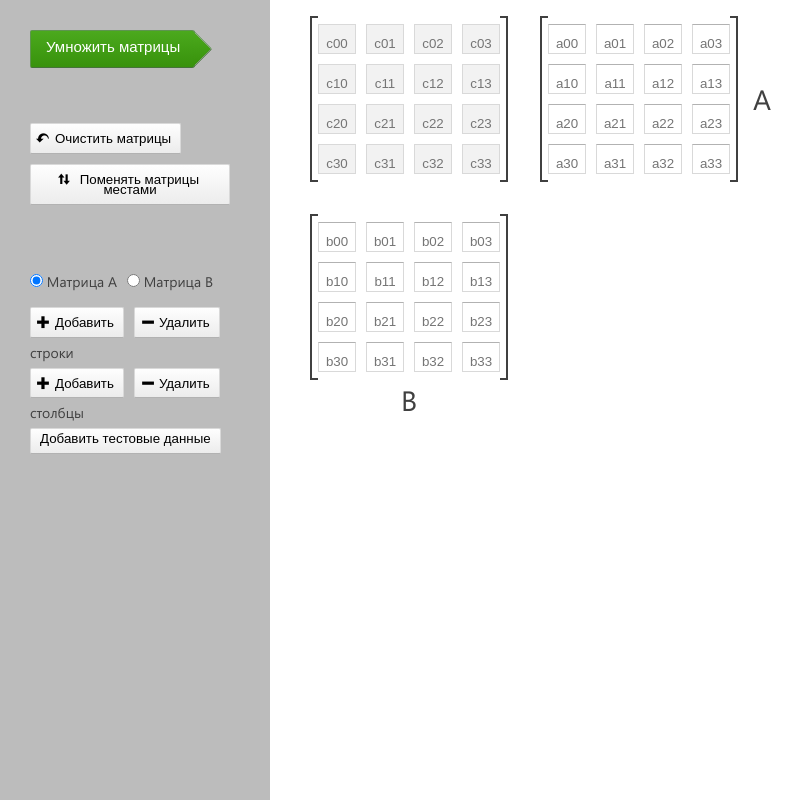
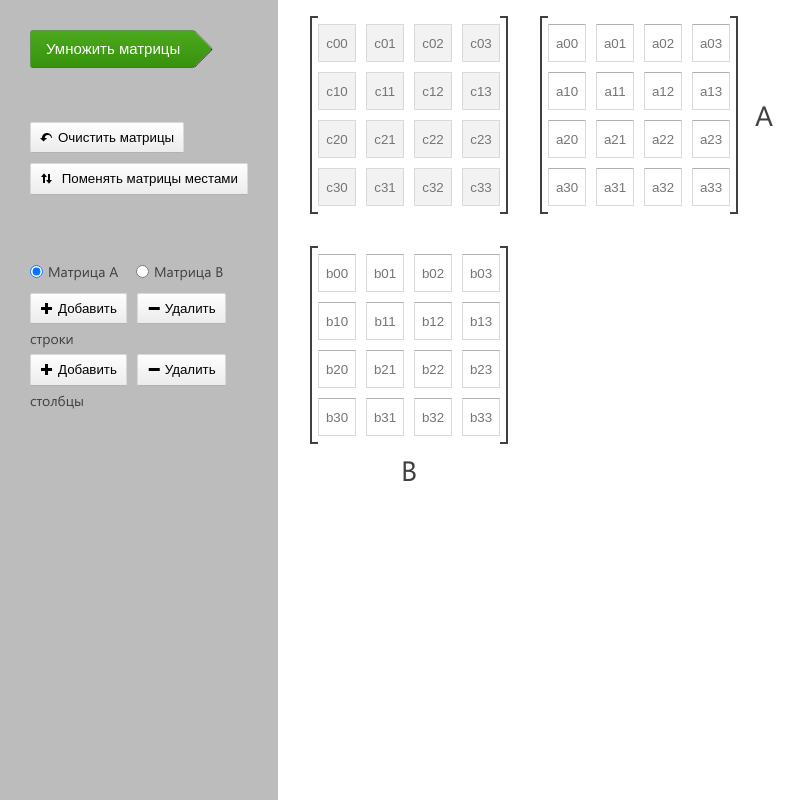
Before and after one commit to dzendev/portfolio-matrix, a plain HTML site: page index.html in a window 1280 px wide. Shown: the whole page, without its empty margins (0-805 px from the left). Drawn offline with Linux system fonts and the light colour scheme.

Commit message:
refactoring html and css

```diff
--- a/css/style.css
+++ b/css/style.css
@@ -1,4 +1,9 @@
-*{
+/*
+* Общие стили
+*/
+*,
+*::after,
+*::before{
 	margin: 0;
 	padding: 0;
 	box-sizing: border-box;
@@ -13,67 +18,267 @@ body{
 	font: 14px/20px 'SegoeUIRegular', Arial, Helvetica, sans-serif;
 	color:#404040;
 }
-.container{
+table{
+	border-collapse: collapse;
+}
+td{
+	padding: 5px;
+}
+input[type=text]{
+  outline: none;
+}
+/*
+* Стили страницы
+*/
+.l-container{
 	min-width: 960px;
 	min-height: 100%;
 	display: flex;
 }
 /* Левая колонка */
-#block-control{
+#l-control{
 	padding: 25px 30px;
-	width: 270px;
+	width: 278px;
 	background: #BCBCBC;
 }
-#block-control.error-mes{
+#l-control.is-error{
 	background: #f6c1c0;
 }
-#block-control.focus-bg{
+#l-control.is-active{
 	background: #5199db !important;
 }
-label{padding-right: 6px;}
-button{
-	line-height: 0.8;
-	display: inline-block;
-	margin: 5px 10px 5px 0;
+#l-control #l-generate-matrix{
+	margin-top: 62px;
+}
+#l-control #l-generate-matrix label {
+	display: inline-flex;
+	align-items: center;
+}
+#l-control #l-generate-matrix label + label {
+	margin-left: 14px;
+}
+#l-control #l-generate-matrix label input {
+	margin-right: 5px;
+}
+#l-control #l-generate-matrix #l-tr{
+	margin-top: 5px;
+}
+#l-clean-matrix{
+	margin-top: 49px;
+}
+#l-control #l-error-matrix {
+	color: #da0902;
+	padding-top: 40px;
+	line-height: 24px;
+}
+/* Правая колонка */
+.l-matrix{
+	padding: 0 24px 30px 24px;
+	flex: auto;
+	display: grid;
+	grid-template-rows: auto auto 1fr;
+	grid-template-columns: auto auto 1fr;
+}
+.l-matrix .matrix{
+	padding: 3px 0;
+	position: relative;
+	margin: 16px 27px 16px 11px;
+}
+.l-matrix .matrix:nth-child(3) {
+	grid-row-start: 2;
+}
+.l-matrix .matrix::before {
+	content: '';
+	border: 2px solid #404040;
+	border-right: 0;
+	height: 100%;
+	width: 8px;
+	position: absolute;
+	top: 0px;
+	left: -3px;
+}
+.l-matrix .matrix::after {
+	content: '';
+	border: 2px solid #404040;
+	border-left: 0;
+	height: 100%;
+	width: 8px;
+	position: absolute;
+	top: 0px;
+	right: -3px;
+}
+.l-matrix .matrix__name {
+	position: absolute;
+	font-size: 28px;
+	line-height: 28px;
+}
+.l-matrix #matA + .matrix__name {
+	right: -38px;
+	top: 50%;
+	transform: translateY(-14px);
+}
+.l-matrix #matB + .matrix__name {
+	left: 0;
+	bottom: -40px;
+	width: 100%;
+	text-align: center;
+}
+.l-matrix .matrix input{
+	border:1px solid #d9d9d9;
+	border-top: 1px solid #b2b2b2;
+	background: #fff;
+	color:#404040;
+	height: 38px;
+	width: 38px;
+	text-align: center;
+}
+.l-matrix .matrix input:focus{
+	border:1px solid #5199db;
+	box-shadow: 0px 0px 0px 1px rgba(81,153,219,1);
+}
+.l-matrix .matrix input.is-error{
+	border:1px solid #f6140d;
+	box-shadow: 0px 0px 0px 1px #f6140d;
+}
+.l-matrix .matrix input.is-error:focus{
+	border:1px solid #f6140d;
+	box-shadow: 0px 0px 0px 1px #f6140d;
+}
+.l-matrix .matrix input:disabled{
+	border:1px solid #d9d9d9;
+	background: #f2f2f2;
+}
+
+/**
+ * Модули
+ */
+/* Модуль кнопка */
+.btn{
+	line-height: 1;
+	margin: 5px 0;
 	cursor: pointer;
-	/*vertical-align: middle;*/
 	text-align: center;
-	padding: 5px 9px 8px 9px;
-	/*height: 34px;*/
+	padding: 8px 9px;
 	border: 1px solid #d9d9d9;
 	border-bottom:1px solid #b2b2b2;
 	background: -webkit-linear-gradient(top, #fefefe, #ececec );
 	background: linear-gradient(to bottom, #fefefe, #ececec );
 	border-radius: 2px;
 }
-button:hover{
+.btn + .btn {
+	margin-left: 6px;
+}
+.btn:hover{
 	border: 1px solid #d9d9d9;
 	border-bottom:1px solid #b2b2b2;
 	background: #dfdfdf;
 	background: -webkit-linear-gradient(top, #f2f2f2, #dfdfdf );
 	background: linear-gradient(to bottom, #f2f2f2, #dfdfdf );
 }
-button:active{
+.btn:active{
 	border: 1px solid #cccccc;
 	border-top:1px solid #a6a6a6;
 	background: #d9d9d9;
-	box-shadow: inset 0px 5px 10px -8px rgba(0,0,0,0.75) !important;
+	box-shadow: inset 0px 5px 10px -8px rgba(0,0,0,0.75);
 }
-button:focus {
+.btn:focus {
 	outline: none;
 	box-shadow: 0px 0px 0px 2px rgba(81,153,219,1);
 }
-button:disabled, button:disabled:active{
+.btn:disabled, .btn:disabled:active{
 	background: #F2F2F2;
 	box-shadow: none;
 	color:#8F8F8F;
 	cursor: default;
 	border: 1px solid #DEDEDE;
 }
+/* Зелёная кнопка */
+.btn.t-green{
+	overflow: visible;
+	display: block;
+	line-height: 0.7;
+	height: 38px;
+	color: #fff;
+	font-size: 15px;
+	border: 1px solid #5e9450;
+	border-bottom:1px solid #457339;
+	background: linear-gradient(to bottom, #4ba91d, #38920c );
+	border-radius: 3px 4px 4px 3px;
+	position: relative;
+	z-index: 1;
+	padding: 0;
+	display: flex;
+	align-items: center;
+	padding-left: 15px;
+	padding-right: 15px;
+}
+.btn.t-green:before{
+	content:'';
+	border-radius: 0px 3px 0px 0;
+	height: 26px;
+	width: 26px;
+	display: block;
+	position: absolute;
+	top: 5px;
+	right: -13px;
+	transform: rotateZ(45deg);
+	z-index: -1;
+	border-right: 1px solid #21381b;
+	border-top: 1px solid #5d8055;
+	background: linear-gradient(135deg, #4ba91d, #38920c );
+	background-clip: padding-box;
+	display: block !important;
+}
+.btn.t-green:hover{
+	border: 1px solid #527f4d;
+	border-bottom:1px solid #426c36;
+	background: linear-gradient(to bottom, #3b8d13, #317e0b );
+}
+.btn.t-green:hover:before{
+	border-top: 1px solid #527f4d;
+	border-right: 1px solid #334730;
+	background: linear-gradient(135deg, #3b8d13, #317e0b );
+}
+.btn.t-green:active{
+	border: 1px solid #51744c;
+	border-top:1px solid #3d5333;
+	background: #35840e;
+	box-shadow:
+		inset 0px 5px 10px -8px rgba(0,0,0,0.75);
+}
+.btn.t-green:active:before{
+	border-top: 1px solid #3a5e36;
+	border-right: 1px solid #51744c;
+	background: #35840e;
+	box-shadow: inset -2px 4px 6px -5px #000000bf;
+}
+.btn.t-green:focus{
+	box-shadow:
+		0 0 0 3px #BCBCBC,
+		0px 0px 0px 6px #48a51a;
+}
+.btn.t-green:focus:before{
+	box-shadow:
+		2px -2px 0 1px #BCBCBC,
+		4px -4px 0 2px #48a51a;
+}
+.btn.t-green:disabled, .btn.t-green:disabled:active{
+	border: 1px solid #DEDEDE;
+	background: #F2F2F2;
+	box-shadow: none;
+	color:#8F8F8F;
+	cursor: default;
+}
+.btn.t-green:disabled:before{
+	border-bottom: 1px solid #DEDEDE;
+	border-right: 1px solid #DEDEDE;
+	background: #F2F2F2;
+	box-shadow: none;
+}
+
+/* Модуль иконка */
 .icon{
 	position: relative;
-    top: 0px;
-    left:-4px;
 	display: inline-block;
 	font-family: 'konturIconic';
 	-webkit-font-smoothing: antialiased;
@@ -83,11 +288,10 @@ button:disabled, button:disabled:active{
 	line-height: 1;
 	overflow: visible;
 	z-index: 1;
+	font-size: 14px;
+	margin: -2px 4px 0 0;
 }
-button .icon{
-	font-size: 15px;
-}
-button .icon-clear:before{
+.icon-clear:before{
 	content: "\E012";
 }
 .icon-revers:before{
@@ -99,263 +303,3 @@ button .icon-clear:before{
 .icon-minus:before{
 	content: "\E01E";
 }
-#error-matrix{
-	color:#da0902;
-	padding-top:40px;
-	line-height: 24px;
-}
-#mult-matrix{
-	overflow: visible;
-	display: block;
-	/* padding-right: 11px; */
-	line-height: 0.7;
-	height: 38px;
-	color: #fff;
-	font-size: 15px;
-	border: 1px solid #5e9450;
-	border-bottom:1px solid #457339;
-	background: linear-gradient(to bottom, #4ba91d, #38920c );
-	border-radius: 2px 3px 3px 2px;
-	position: relative;
-	z-index: 1;
-	/* width: 200px; */
-	padding: 0;
-}
-#mult-matrix > span {
-	display: block;
-	width: calc(100% - 1px);
-	padding: 11px 14px 12px 15px;
-	position: relative;
-	border-radius: 2px;
-	height: 36px;
-	z-index: 2;
-	background: linear-gradient(to bottom, #4ba91d, #38920c );
-}
-#mult-matrix:before{
-	content:'';
-	/* overflow: visible; */
-	border-radius: 0px 2px 0px 0px;
-	height: 24px;
-	width: 24px;
-	display: block;
-	position: absolute;
-	top: 5px;
-	/* bottom:-1px; */
-	right: -13px;
-	transform: rotateZ(45deg);
-	z-index: -1;
-	/* right:-9px; */
-	/* border-right: 1px solid #5e9450; */
-	/* border-bottom:1px solid #457339; */
-	box-sizing: content-box;
-	border: 1px solid transparent;
-	border-right: 1px solid #457339;
-	border-top: 1px solid #5e9450;
-	background: linear-gradient(135deg, #4ba91d, #38920c );
-	background-clip: padding-box;
-	/* -webkit-transform: skew(-30deg); */
-	/* transform: skew(-30deg); */
-
-	/* border-radius: 0 2px 5px 0; */
-}
-/* #mult-matrix:focus:after{
-	box-shadow:
-	3px -2px 0 1px #BCBCBC, 6px -3px 0px 2px #48a51a;
-}*/
-#mult-matrix:focus{
-	/*box-shadow: 0px 0px 0px 2px rgba(81,153,219,1);*/
-	box-shadow:
-		0 0 0 3px #BCBCBC,
-		0px 0px 0px 6px #48a51a;
-}
-#mult-matrix:focus:before{
-	/*box-shadow: 3px 0px 0px 0px rgba(81,153,219,1);*/
-	/* box-shadow: 3px 2px 0 1px #BCBCBC, 5px 3px 0px 3px #48a51a; */
-	box-shadow: 2px -2px 0 1px #BCBCBC, 4px -4px 0 2px #48a51a;
-}
-/* #mult-matrix:before{
-	content:'';
-	overflow: visible;
-	height: 19px;
-	width: 13px;
-	display: block;
-	position: absolute;
-	bottom:-1px;
-	right:-9px;
-	border-right: 1px solid #5e9450;
-	border-bottom:1px solid #457339;
-	background: -webkit-linear-gradient(top, #419d14, #38920c );
-	background: linear-gradient(to bottom, #419d14, #38920c );
-	-webkit-transform: skew(-30deg);
-	transform: skew(-30deg);
-
-	border-radius: 0 2px 5px 0;
-}
-#mult-matrix:after{
-	content:'';
-	height: 20px;
-	width: 13px;
-	display: block;
-	position: absolute;
-	top:-1px;
-	right:-9px;
-	border-top: 1px solid #5e9450;
-	border-right: 1px solid #5e9450;
-	background: -webkit-linear-gradient(top, #4ba91d, #429e15 );
-	background: linear-gradient(to bottom, #4ba91d, #429e15 );
-	-webkit-transform: skew(30deg);
-	transform: skew(30deg);
-
-	border-radius: 0 5px 2px 0;
-}
-#mult-matrix:hover{
-	border: 1px solid #527f4d;
-	border-bottom:1px solid #426c36;
-	background: #dfdfdf;
-	background: -webkit-linear-gradient(top, #3b8d13, #317e0b );
-	background: linear-gradient(to bottom, #3b8d13, #317e0b );
-}
-#mult-matrix:hover:before{
-	border-right: 1px solid #527f4d;
-	border-bottom:1px solid #426c36;
-	background: -webkit-linear-gradient(top, #36850f, #317e0b );
-	background: linear-gradient(to bottom, #36850f, #317e0b );
-}
-#mult-matrix:hover:after{
-	border-top: 1px solid #527f4d;
-	border-right: 1px solid #527f4d;
-	background: -webkit-linear-gradient(top, #3b8d13, #36860f );
-	background: linear-gradient(to bottom, #3b8d13, #36860f );
-}
-#mult-matrix:active{
-	border: 1px solid #51744c;
-	border-top:1px solid #3d5333;
-	background: #35840e;
-	box-shadow: inset 0px 5px 10px -8px rgba(0,0,0,0.75) !important;
-}
-#mult-matrix:focus:after, #mult-matrix:focus:before{
-	/*box-shadow: 3px 0px 0px 0px rgba(81,153,219,1);*/
-	/*box-shadow:
-	4px 0 0 0 #BCBCBC,
-  	 6px 0px 0px 0px rgba(81,153,219,1);
-}*/
-
-#mult-matrix:active:before{
-	border-bottom: 1px solid #51744c;
-	border-right: 1px solid #51744c;
-	background: #35840e;
-	box-shadow: none;
-}
-#mult-matrix:active:after{
-	border-right: 1px solid #51744c;
-	border-top:1px solid #3d5333;
-	background: #35840e;
-	box-shadow: inset -4px 6px 10px -8px rgba(0,0,0,0.75);
-}
-#mult-matrix:disabled, #mult-matrix:disabled:active{
-	border: 1px solid #DEDEDE;
-	background: #F2F2F2;
-	box-shadow: none;
-	color:#8F8F8F;
-	cursor: default;
-}
-#mult-matrix:disabled:before{
-	border-bottom: 1px solid #DEDEDE;
-	border-right: 1px solid #DEDEDE;
-	background: #F2F2F2;
-	box-shadow: none;
-}
-#mult-matrix:disabled:after{
-	border-right: 1px solid #DEDEDE;
-	border-top:1px solid #DEDEDE;
-	background: #F2F2F2;
-	box-shadow: none;
-}
-#clean-matrix{
-	margin-top: 50px;
-}
-#generate-matrix{
-	margin-top: 62px;
-}
-#add-tr, #remove-tr{
-	margin-top: 15px;
-}
-/* Правая колонка */
-.block-matrix{
-	padding: 0 24px 30px 24px;
-	flex: auto;
-}
-table{border-collapse: collapse;}
-.block-matrix .row{
-	display: table-row;
-}
-.block-matrix .row .wrap-matrix{
-	display: table-cell;
-	padding: 16px 11px;
-}
-.wrap-matrix .lwm, .wrap-matrix .cwm, .wrap-matrix .rwm{
-	display: table-cell;
-}
-.wrap-matrix .lwm{
-	border: 2px solid #404040;
-	border-right: 0;
-	width: 8px;
-	transform: translate(5px, 0px);
-}
-.wrap-matrix .rwm{
-	border: 2px solid #404040;
-	border-left: 0;
-	width: 8px;
-	transform: translate(-5px, 0px);
-}
-.wrap-matrix .cwm{
-	padding: 3px 0;
-	position: relative;
-}
-.wrap-matrix .cwm td{
-	padding: 5px;
-}
-input[type=text]{
-  outline: none;
-}
-.wrap-matrix .cwm input{
-	border:1px solid #d9d9d9;
-	border-top: 1px solid #b2b2b2;
-	background: #fff;
-	color:#404040;
-	padding: 8px 0 0 0;
-	height: 30px;
-	width: 38px;
-	text-align: center;
-}
-.wrap-matrix .cwm input:focus{
-	border:1px solid #5199db;
-	box-shadow: 0px 0px 0px 1px rgba(81,153,219,1);
-}
-.wrap-matrix .cwm input.error-valid{
-	border:1px solid #f6140d !important;
-	box-shadow: 0px 0px 0px 1px #f6140d !important;
-}
-.wrap-matrix .cwm input.error-valid:focus{
-	border:1px solid #f6140d !important;
-	box-shadow: 0px 0px 0px 1px #f6140d !important;
-}
-.wrap-matrix .cwm input:disabled{
-	border:1px solid #d9d9d9;
-	background: #f2f2f2;
-}
-.wrap-matrix .name-matrix{
-	font-size: 28px;
-	display: table-cell;
-	vertical-align: middle;
-	padding-left: 10px;
-}
-.wrap-matrix .cwm .name-matrix{
-	display: block;
-	text-align: center;
-	position: absolute;
-	width: 100%;
-	height: 10px;
-	left: -5px;
-	bottom: -20px;
-}
--- a/index.html
+++ b/index.html
@@ -8,51 +8,47 @@
 	<link rel="stylesheet" href="css/style.css">
 </head>
 <body>
-	<div class="container">
-		<aside id="block-control">
-			<button id="mult-matrix"><span>Умножить&nbsp;матрицы</span></button>
-			<button id="clean-matrix"><span class="icon icon-clear"></span>Очистить матрицы</button>
-			<button id="swap-matrix"><span class="icon icon-revers"></span>
+	<div class="l-container">
+		<aside id="l-control">
+			<button id="mult-matrix" class="btn t-green">Умножить&nbsp;матрицы</button>
+			<div id="l-clean-matrix">
+				<button id="clean-matrix" class="btn"><span class="icon icon-clear"></span>Очистить матрицы</button>
+				<br>
+				<button id="swap-matrix" class="btn"><span class="icon icon-revers"></span>
 				Поменять матрицы местами</button>
-			<div id="generate-matrix">
+			</div>
+			<div id="l-generate-matrix">
+				<label>
 					<input type="radio" id="radio-matA" name="matsel" value="matA" checked>
-				<label for="matA">Матрица A</label>
+					Матрица A
+				</label>
+				<label>
 					<input type="radio" id="radio-matB" name="matsel" value="matB">
-				<label for="matA">Матрица B</label>
+					Матрица B
+				</label>
+				<div id="l-tr">
+					<button id="add-tr" class="btn"><span class="icon icon-plus"></span>Добавить</button>
+					<button id="remove-tr" class="btn"><span class="icon icon-minus"></span>Удалить</button>
+					строки
 					<br>
-				<button id="add-tr"><span class="icon icon-plus"></span>Добавить</button><button id="remove-tr"><span class="icon icon-minus"></span>Удалить</button>строки
-				<br>
-				<button id="add-td"><span class="icon icon-plus"></span>Добавить</button><button id="remove-td"><span class="icon icon-minus"></span>Удалить</button>столбцы
+					<button id="add-td" class="btn"><span class="icon icon-plus"></span>Добавить</button>
+					<button id="remove-td" class="btn"><span class="icon icon-minus"></span>Удалить</button>
+					столбцы
 				</div>
-			<div id="error-matrix"></div>
+			</div>
+			<div id="l-error-matrix"></div>
 		</aside>
-		<div class="block-matrix">
-			<div class="row">
-				<div class="wrap-matrix">
-					<div class="lwm"></div>
-					<div class="cwm">
+		<div class="l-matrix">
+			<div class="matrix">
 				<div id="matC"></div>
 			</div>
-					<div class="rwm"></div>
+			<div class="matrix">
+				<div id="matA"></div>
+				<div class="matrix__name">A</div>
 			</div>
-				<div class="wrap-matrix">
-					<div class="lwm"></div>
-					<div class="cwm">
-						<div id="matA"></div>
-					</div>
-					<div class="rwm"></div>
-					<div class="name-matrix">A</div>
-				</div>
-			</div>
-			<div class="row">
-				<div class="wrap-matrix">
-					<div class="lwm"></div>
-					<div class="cwm">
+			<div class="matrix">
 				<div id="matB"></div>
-						<div class="name-matrix">B</div>
-					</div>
-					<div class="rwm"></div>
-				</div>
+				<div class="matrix__name">B</div>
 			</div>
 		</div>
 	</div>
--- a/js/table.js
+++ b/js/table.js
@@ -22,7 +22,7 @@ export function generateTable(tr, td, tableName) {
 		for (let j = 0; j < td; j++) {
 			strTable += '<td><input type="text" value="" placeholder="' + tableName + i + j + '" ' + (tableName == 'c' ? ' disabled' : '') + '></td>';
 		}
-		 strTable += "</tr>";
+		strTable += "</tr>";
 	}
 	return strTable += "</table>";
 }
```
Also changed, not shown: js/script.js (+14 -14 lines). Lines whose indentation alone changed are shown as unchanged.
